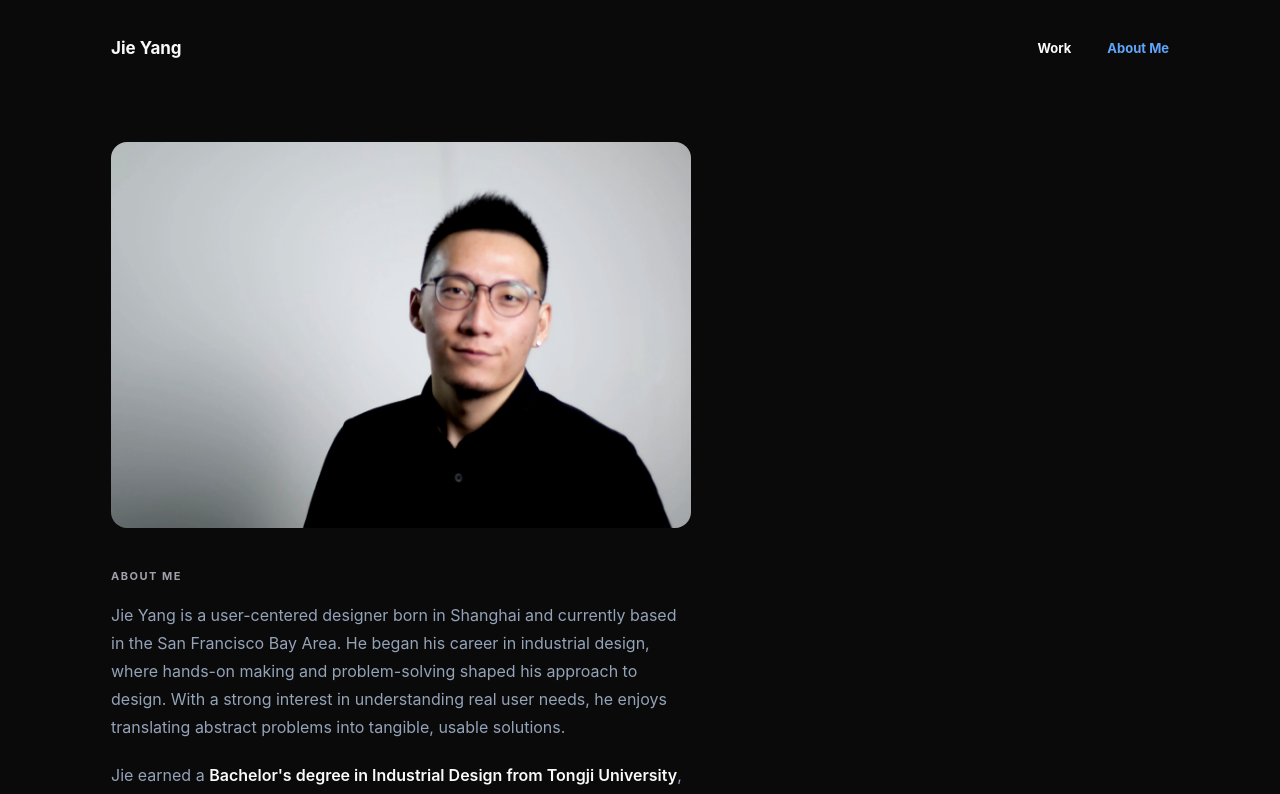
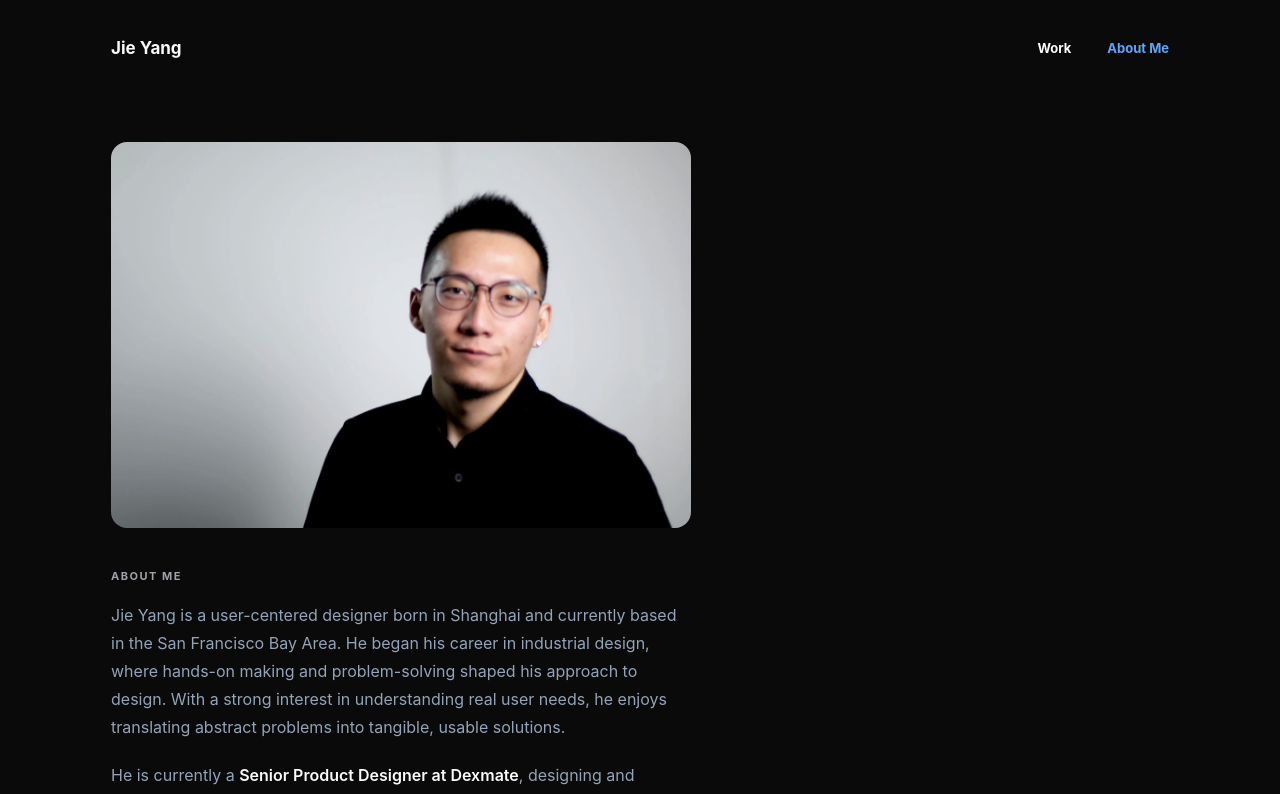
Before and after one commit to JYtheSang/Porforlio-Website, a Next.js app: page /about in a window 1280 px wide. Shown: the top 794 px of the page. Built offline with nearby package versions, Linux system fonts and the light colour scheme.

Commit message:
Add Dexmate role and work to About Me

```diff
--- a/src/app/about/page.tsx
+++ b/src/app/about/page.tsx
@@ -4,7 +4,7 @@ import { Linkedin, Instagram, Mail } from "lucide-react"
 
 export const metadata: Metadata = {
   title: "About Me — Jie Yang",
-  description: "Jie Yang is a user-centered designer born in Shanghai and currently based in the San Francisco Bay Area.",
+  description: "Jie Yang is a Senior Product Designer at Dexmate, working across product design, design systems, and frontend development for robotics and AI agents.",
 }
 
 export default function About() {
@@ -33,7 +33,10 @@ export default function About() {
             Jie Yang is a user-centered designer born in Shanghai and currently based in the San Francisco Bay Area. He began his career in industrial design, where hands-on making and problem-solving shaped his approach to design. With a strong interest in understanding real user needs, he enjoys translating abstract problems into tangible, usable solutions.
           </p>
           <p>
-            Jie earned a <strong className="text-[#fafafa] font-semibold">Bachelor&apos;s degree in Industrial Design from Tongji University</strong>, completing his first <strong className="text-[#fafafa] font-semibold">Master's degree in Design from the Institute of Design (IIT)</strong>. He has worked as <strong className="text-[#fafafa] font-semibold">product designer</strong> at <strong className="text-[#fafafa] font-semibold">SAP</strong> and <strong className="text-[#fafafa] font-semibold">PayPal</strong>, contributing to both business-facing and consumer-facing digital products and cross-functional teams.
+            He is currently a <strong className="text-[#fafafa] font-semibold">Senior Product Designer at Dexmate</strong>, designing and building experiences around robotics and AI agents. His work spans <strong className="text-[#fafafa] font-semibold">product design, design systems, and frontend development</strong>. Working closely with teammates across disciplines, he explores AI workflows throughout the design process and uses code to turn ideas into working prototypes and products.
+          </p>
+          <p>
+            Jie earned a <strong className="text-[#fafafa] font-semibold">Bachelor&apos;s degree in Industrial Design from Tongji University</strong>, completing his first <strong className="text-[#fafafa] font-semibold">Master&apos;s degree in Design from the Institute of Design (IIT)</strong>. He has worked as <strong className="text-[#fafafa] font-semibold">product designer</strong> at <strong className="text-[#fafafa] font-semibold">SAP</strong> and <strong className="text-[#fafafa] font-semibold">PayPal</strong>, contributing to both business-facing and consumer-facing digital products and cross-functional teams.
           </p>
           <p>
             As his work evolved, Jie became increasingly interested in how emerging technologies can be applied to improve people&apos;s lives in more meaningful and natural ways. He is currently pursuing a second <strong className="text-[#fafafa] font-semibold">Master&apos;s degree in Computer Science at Georgia Tech (OMSCS)</strong> to deepen his technical understanding and strengthen the bridge between design and engineering.
```
